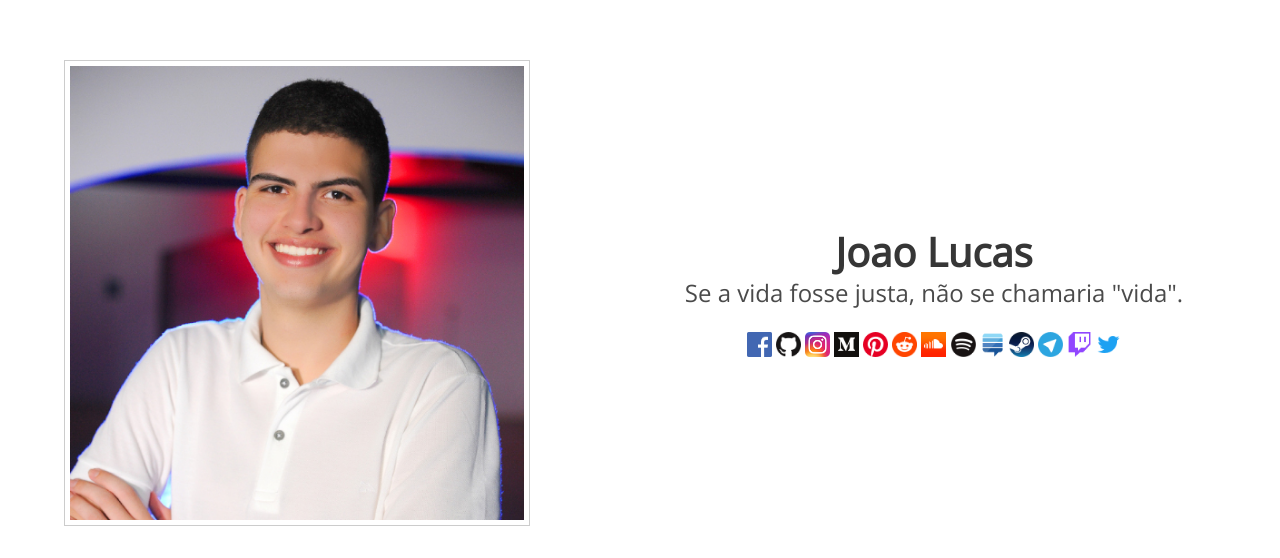
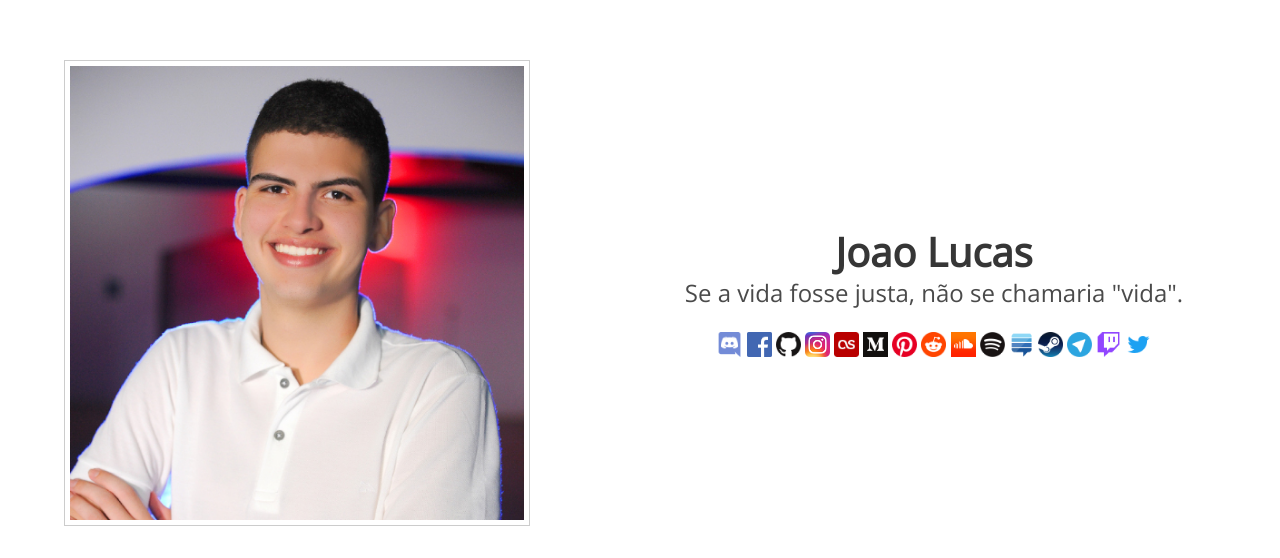
Before and after one commit to joalllucas/joalllucas.github.io, a plain HTML site: page index.html in a window 1280 px wide. Shown: the part 104-662 px from the top of the page. Drawn offline with nearby package versions, Linux system fonts and the light colour scheme.

Commit message:
discord and lastfm

```diff
--- a/index.html
+++ b/index.html
@@ -32,6 +32,9 @@
                             <h2 class="subtitle is-4">
                                 Se a vida fosse justa, não se chamaria "vida".
                             </h2>
+                            <a href="http://discordapp.com/users/569628376294490152" target="_blank">
+                                <img border="0" src="img/discord.ico" width="25" height="25">
+                            </a>
                             <a href="https://facebook.com/joalllucas" target="_blank">
                                 <img border="0" src="img/facebook.ico" width="25" height="25">
                             </a>
@@ -40,6 +43,9 @@
                             </a>
                             <a href="https://instagram.com/joalllucas" target="_blank">
                                 <img border="0" src="img/instagram.png" width="25" height="25">
+                            </a>
+                            <a href="https://last.fm/user/joalllucas" target="_blank">
+                                <img border="0" src="img/lastfm.ico" width="25" height="25">
                             </a>
                             <a href="https://medium.com/@joalllucas" target="_blank">
                                 <img border="0" src="img/medium.ico" width="25" height="25">
```
Also changed, not shown: img/discord.ico (added), img/lastfm.ico (added).
